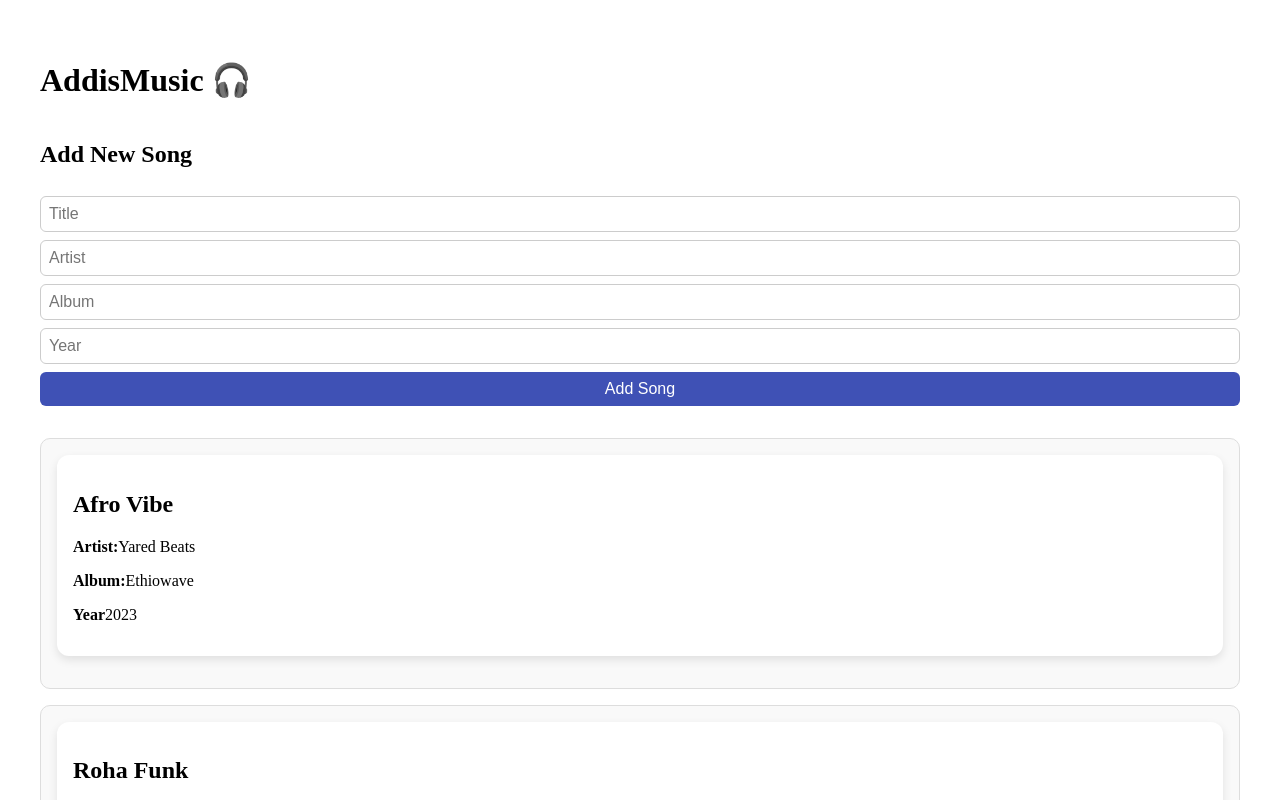
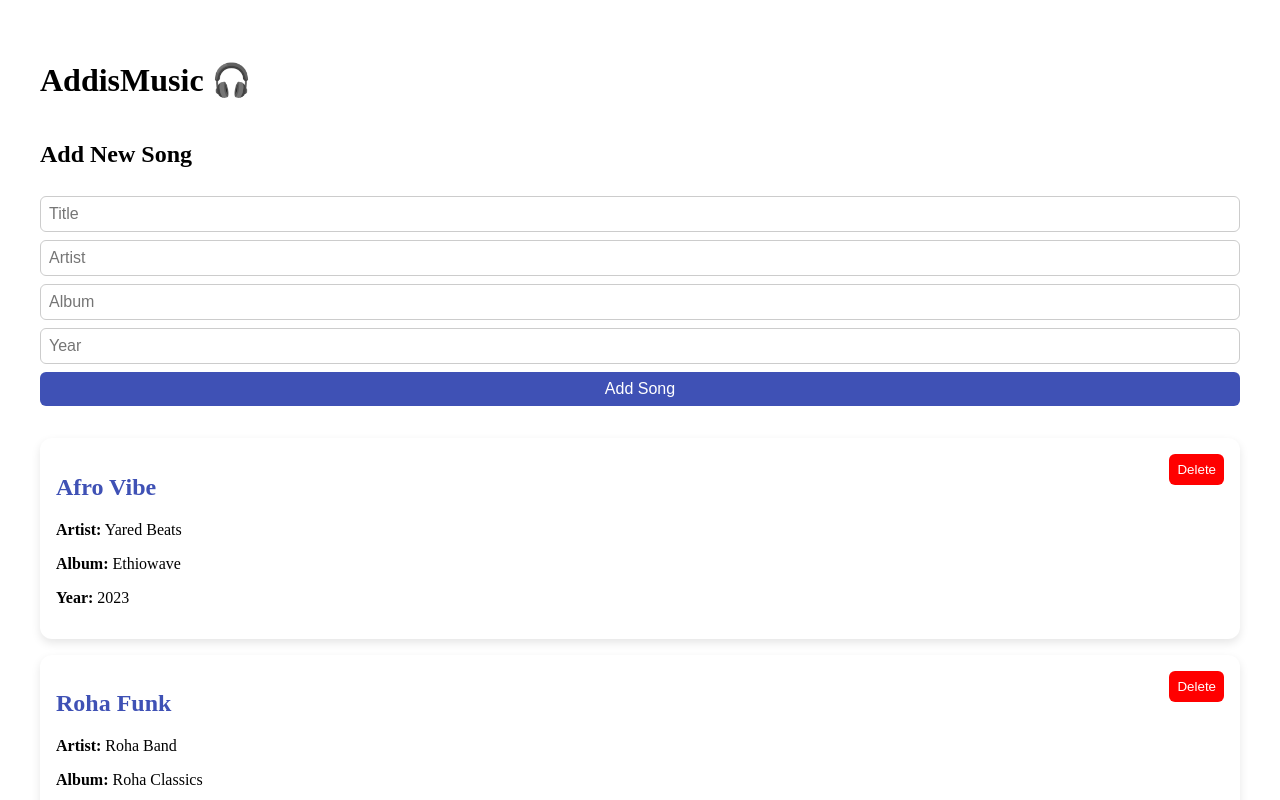
Before and after one commit to Meargteame/addis-music-app, a React app: page / in a window 1280 px wide. Shown: the top 800 px of the page. Built offline with nearby package versions, Linux system fonts and the light colour scheme.

Commit message:
feat: add delete song functionality using Redux

```diff
--- a/src/App.jsx
+++ b/src/App.jsx
@@ -2,7 +2,7 @@ import React from 'react';
 import { useDispatch, useSelector } from 'react-redux';
 import SongCard from './components/SongCard';
 import AddSongForm from './components/AddSongForm';
-import { addSong } from './features/songs/songsSlice';
+import { addSong, deleteSong } from './features/songs/songsSlice';
 
 const App = () => {
   const dispatch = useDispatch();
@@ -12,12 +12,16 @@ const App = () => {
     dispatch(addSong(newSong));
   };
 
+  const handleDeleteSong = (id) => {
+    dispatch(deleteSong(id));
+  };
+
   return (
     <div style={{ padding: '2rem' }}>
       <h1>AddisMusic 🎧</h1>
       <AddSongForm onAdd={handleAddSong} />
       {songs.map(song => (
-        <SongCard key={song.id} song={song} />
+        <SongCard key={song.id} song={song} onDelete={handleDeleteSong} />
       ))}
     </div>
   );
--- a/src/components/SongCard.jsx
+++ b/src/components/SongCard.jsx
@@ -1,6 +1,5 @@
-import React from "react";
+import React from 'react';
 import styled from '@emotion/styled';
-
 
 const Card = styled.div`
   background-color: ${({ theme }) => theme.colors.card};
@@ -8,32 +7,33 @@ const Card = styled.div`
   border-radius: 12px;
   box-shadow: 0 4px 10px rgba(0, 0, 0, 0.1);
   margin-bottom: ${({ theme }) => theme.spacing(2)};
+  position: relative;
 `;
-
 
 const Title = styled.h2`
   color: ${({ theme }) => theme.colors.primary};
 `;
 
+const DeleteButton = styled.button`
+  position: absolute;
+  top: 1rem;
+  right: 1rem;
+  background: red;
+  color: white;
+  border: none;
+  border-radius: 6px;
+  padding: 0.5rem;
+  cursor: pointer;
+`;
 
-const SongCard = ({song}) =>{
-    return (
-        <div style={{
-            padding: '1rem',
-            border: '1px solid #ddd',
-            borderRadius: '10px',
-            marginBottom: '1rem',
-            background: '#f9f9f9'
-        }}>
-            <Card>
-                <h2>{song.title}</h2>
-                <p><strong>Artist:</strong>{song.artist} </p>
-                <p><strong>Album:</strong>{song.album}</p>
-                <p><strong>Year</strong>{song.year}</p>
-            </Card>
-
-        </div>
-    )
-}
+const SongCard = ({ song, onDelete }) => (
+  <Card>
+    <Title>{song.title}</Title>
+    <p><strong>Artist:</strong> {song.artist}</p>
+    <p><strong>Album:</strong> {song.album}</p>
+    <p><strong>Year:</strong> {song.year}</p>
+    <DeleteButton onClick={() => onDelete(song.id)}>Delete</DeleteButton>
+  </Card>
+);
 
 export default SongCard;
```
